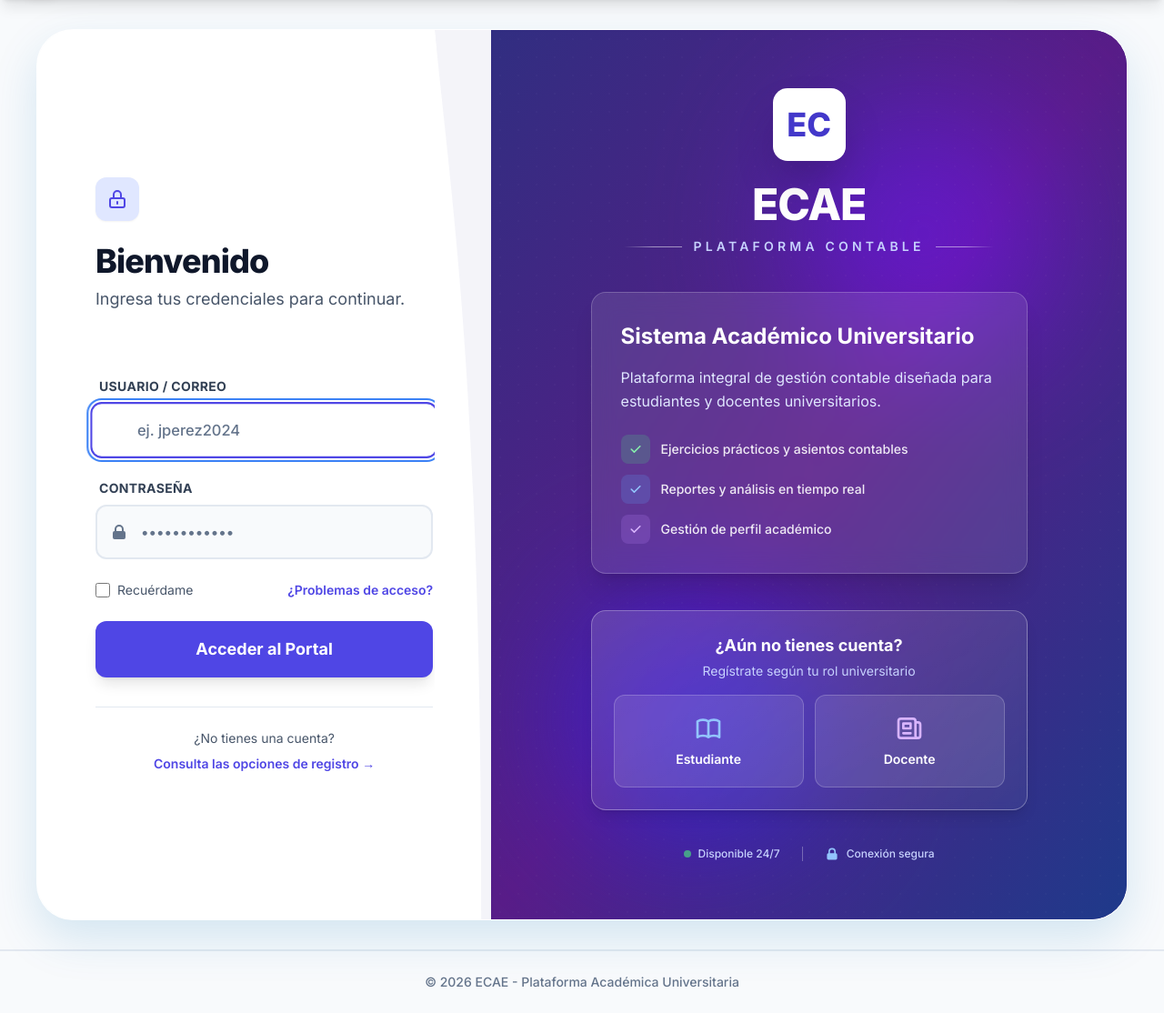
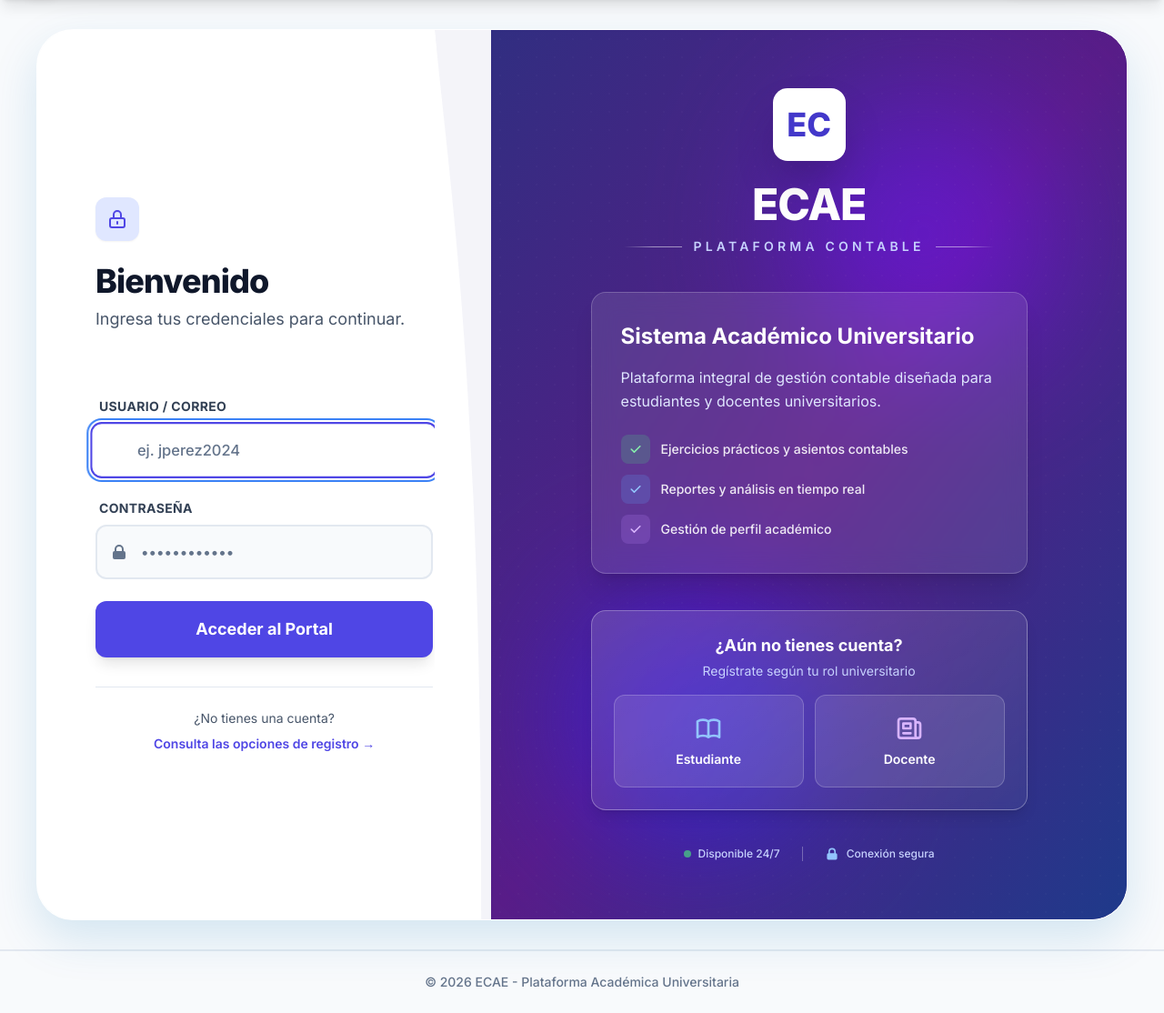
Before and after one commit to EliKat2005/proyecto-enci, a Django app: template templates/core/login.html in a window 1280 px wide. Shown: the part 65-1179 px from the top of the page at 91% size. Run offline with Django 5.2, Linux system fonts and the light colour scheme; the template is opened without the code that fills it, so the values that code supplies are empty; parts of the project's set-up code (start-up, migrations or seed data) failed here and were passed over; some libraries are stand-ins or nearby versions.

Commit message:
refactor: eliminar 'Recuérdame' y '¿Problemas de acceso?' del login
- Quitar checkbox de recordar sesión
- Quitar enlace de recuperación de contraseña
- Simplificar interfaz de login

```diff
--- a/templates/core/login.html
+++ b/templates/core/login.html
@@ -174,29 +174,6 @@
           </div>
         </div>
 
-        <div class="flex items-center justify-between mt-2">
-          <div class="flex items-center">
-            <input
-              id="remember-me"
-              name="remember-me"
-              type="checkbox"
-              class="h-4 w-4 text-indigo-600 dark:text-indigo-500 focus:ring-indigo-500 dark:focus:ring-indigo-400 border-slate-300 dark:border-slate-600 dark:bg-slate-700 rounded cursor-pointer"
-            />
-            <label
-              for="remember-me"
-              class="ml-2 block text-sm text-slate-600 dark:text-slate-300 cursor-pointer hover:text-slate-900 dark:hover:text-slate-100"
-              >Recuérdame</label
-            >
-          </div>
-          <div class="text-sm">
-            <a
-              href="#"
-              class="font-semibold text-indigo-600 dark:text-indigo-400 hover:text-indigo-500 dark:hover:text-indigo-300 hover:underline"
-              >¿Problemas de acceso?</a
-            >
-          </div>
-        </div>
-
         <button
           type="submit"
           class="w-full flex justify-center py-4 px-4 border border-transparent rounded-xl shadow-lg text-lg font-bold text-white bg-indigo-600 dark:bg-indigo-700 hover:bg-indigo-700 dark:hover:bg-indigo-600 focus:outline-none focus:ring-2 focus:ring-offset-2 focus:ring-indigo-500 dark:focus:ring-indigo-400 transition-all duration-300 transform hover:-translate-y-1 hover:shadow-indigo-500/30 dark:hover:shadow-indigo-400/20"
```
Also changed, not shown: RECUPERACION_PRODUCCION.md (+8 -1 lines).
